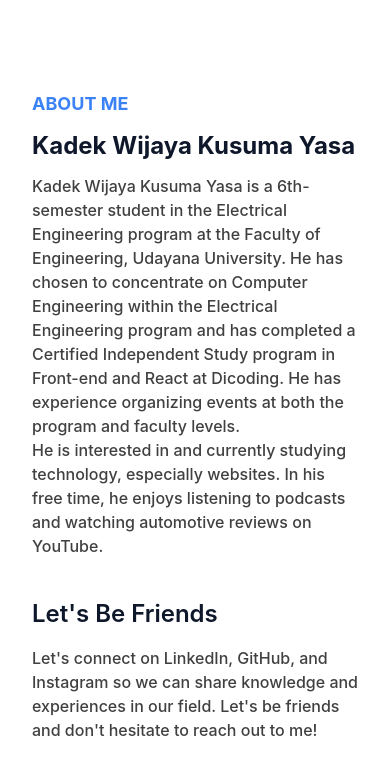
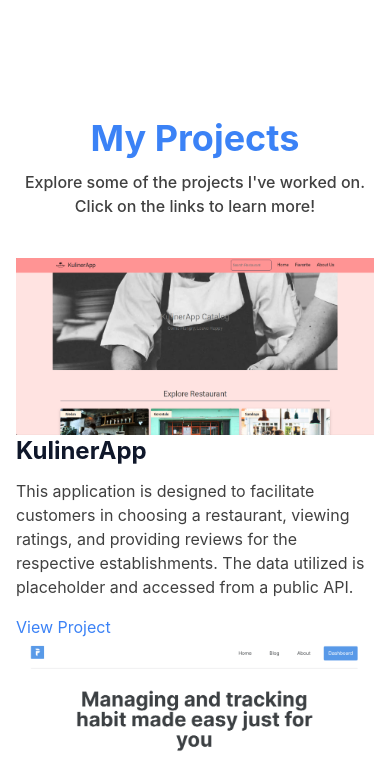
Before and after one commit to kusumayasa/portofolio, a website: page index.html in a window 390 px wide. Shown: the part 1090-1852 px from the top of the page. Drawn offline with Linux system fonts and the light colour scheme.

Commit message:
menambahkan list project

```diff
--- a/index.html
+++ b/index.html
@@ -14,8 +14,9 @@
       <h1 class="text-xl font-bold text-primary">Profile Yasa</h1>
       <nav class=" text-right text-primary">
         <ul class="">
-          <li class=" text-lg inline-block"><a href="#home" class="p-3">Home</a></li>
-          <li class=" text-lg inline-block"><a href="#about" class="p-3">About</a></li>
+          <li class="text-lg inline-block"><a href="#home" class="p-3">Home</a></li>
+          <li class="text-lg inline-block"><a href="#projects" class="p-3">My Projects</a></li>
+          <li class="text-lg inline-block"><a href="#about" class="p-3">About</a></li>
         </ul>
       </nav>
   </header>
@@ -35,7 +36,7 @@
         </div>
         <div class="w-full self-end px-4 lg:w-1/2">
           <div class="mt-10 relative lg:mt-0 lg:right-0">
-            <img src="./image/yasa.png" alt="Foto Kusuma Yasa" class="max-w-sm mx-auto">
+            <img src="./images/yasa.png" alt="Foto Kusuma Yasa" class="max-w-sm mx-auto">
             <span class="absolute bottom-0 -z-10 left-1/2 -translate-x-1/2 md:scale-150">
               <svg width="388" height="388" viewBox="0 0 200 200" xmlns="http://www.w3.org/2000/svg">
                 <path fill="#3b82f6" d="M40.7,-38.8C53.5,-27.9,65.2,-14,70,4.7C74.7,23.4,72.5,46.8,59.6,55.9C46.8,65,23.4,59.7,2.3,57.4C-18.7,55,-37.4,55.6,-51.3,46.5C-65.1,37.4,-74.1,18.7,-74,0.1C-73.9,-18.5,-64.8,-37.1,-50.9,-48C-37.1,-59,-18.5,-62.3,-2.3,-60C14,-57.7,27.9,-49.8,40.7,-38.8Z" transform="translate(100 100)" />
@@ -47,6 +48,51 @@
     </div>
   </section>
   <!-- Hero Section End  -->
+
+<!-- Projects Section Start -->
+<section id="projects" class="pt-36 pb-32 bg-neutral-100">
+    <div class="container">
+        <div class="mb-10 text-center">
+            <h3 class="font-bold text-primary text-4xl mb-3">My Projects</h3>
+            <p class="font-medium text-base text-secondary max-w-2xl mx-auto lg:text-lg">
+                Explore some of the projects I've worked on. Click on the links to learn more!
+            </p>
+        </div>
+
+        <!-- Project List -->
+        <div class="grid grid-cols-1 gap-x-28 md:grid-cols-2 lg:grid-cols-3">
+            <!-- Project 1 -->
+            <div class="bg-white rounded-lg overflow-hidden shadow-md">
+                <img src="./images/project1.PNG" alt="Project 1" class="w-full h-64 object-cover">
+                <div class="p-6">
+                    <h4 class="font-bold text-dark text-2xl mb-3">KulinerApp</h4>
+                    <p class="text-secondary mb-4">This application is designed to facilitate customers in choosing a restaurant, viewing ratings, and providing reviews for the respective establishments. The data utilized is placeholder and accessed from a public API.</p>
+                    <a href="https://kulinerapp.netlify.app/" class="text-primary hover:underline block mb-2" target="_blank">View Project</a>
+                </div>
+            </div>
+
+            <!-- Project 2 -->
+            <div class="bg-white rounded-lg overflow-hidden shadow-md">
+                <img src="./images/project2.PNG" alt="Project 2" class="w-full h-64 object-cover">
+                <div class="p-6">
+                    <h4 class="font-bold text-dark text-2xl mb-3">Prilaku</h4>
+                    <p class="text-secondary mb-4">Prilaku is a website application that makes it easy to build habits, make schedules more organized, and can increase productivity. With a modern interface, great user experience, and lots of supporting features.</p>
+                    <a href="https://prilaku.vercel.app/" class="text-primary hover:underline block mb-2" target="_blank">View Project</a>
+                </div>
+            </div>
+
+            <!-- Add more projects as needed -->
+
+        </div>
+        <!-- End Project List -->
+
+    </div>
+</section>
+<!-- Projects Section End -->
+
+
+
+
 
   <!-- About Section Start -->
   <section id="about" class="pt-36 pb-32">
@@ -80,6 +126,9 @@
   </section>
   <!-- About Section End -->
 
+
+
+
   <!-- Footer Start -->
   <footer class="w-full bg-primary text-center py-4">
     <p class="font-medium">&copy; 2023 | Kusuma Yasa</p>
```
Also changed, not shown: images/project1.PNG (added), images/project2.PNG (added), images/yasa.png (renamed from image/yasa.png).
